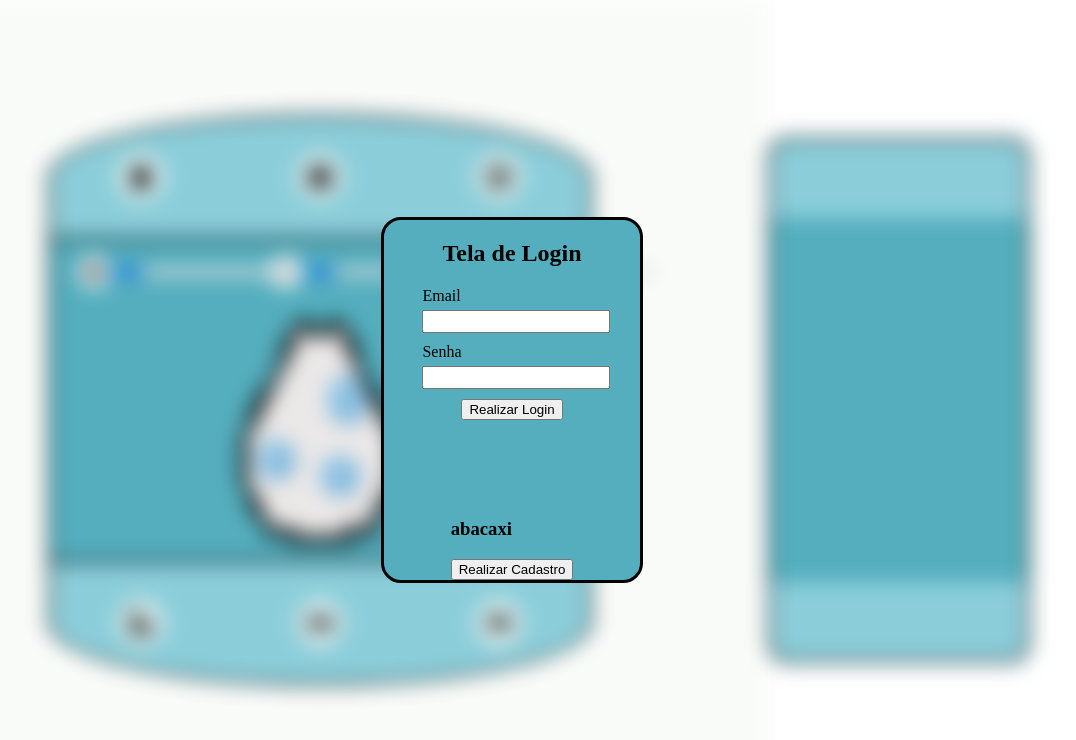
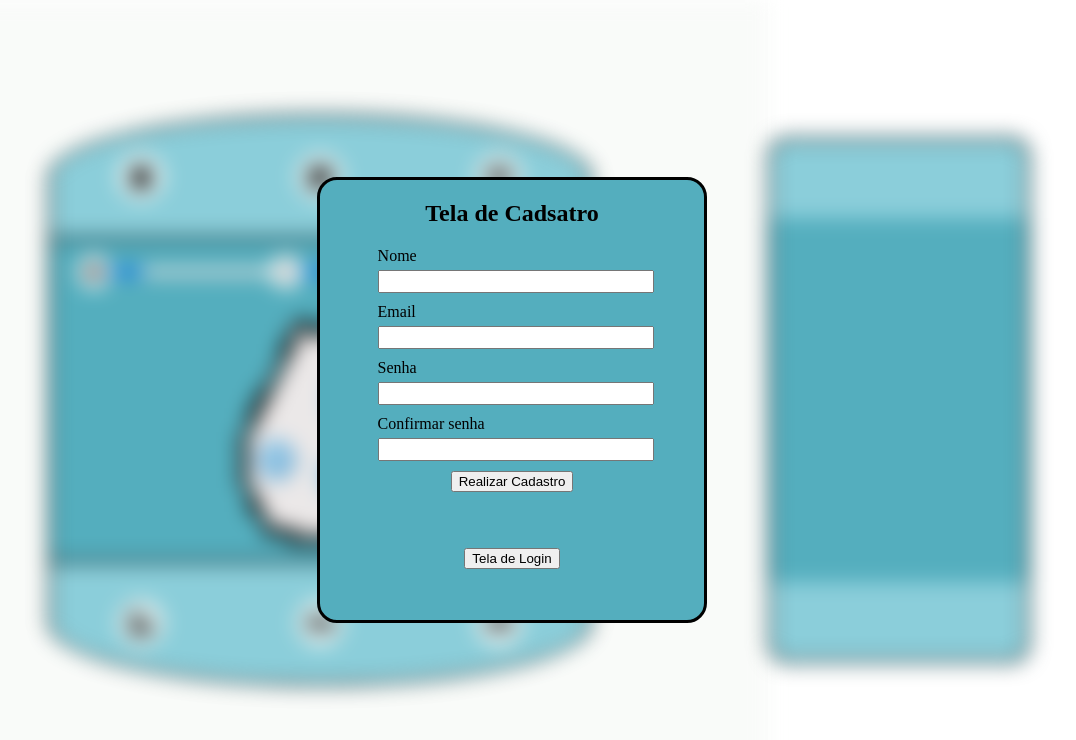
Before and after one commit to DanielaRodrigueS2/Tamagochi, a React (Vite) app in the folder ReactJs/Front-End/: page / in a window 1280 px wide. Shown: the top 740 px of the page, without its empty margins (128-1204 px from the left). Built offline with nearby package versions, Linux system fonts and the light colour scheme.

Commit message:
Tela de registro

```diff
--- a/ReactJs/Front-End/src/components/Registro.css
+++ b/ReactJs/Front-End/src/components/Registro.css
@@ -1,8 +1,8 @@
-.Login{
+.Registro{
     position: fixed;
     display: flex;
     width: 30%;
-    height: 45%;
+    height: 55%;
     background-color: rgb(84, 174, 190);
     align-items: center;
     justify-content: space-around;
@@ -38,3 +38,19 @@ input{
 button{
     align-self: center;
 }
+
+.botaoLogin{
+    display: flex;
+    justify-self: flex-start;
+}
+
+.Base{
+    display: flex;
+    align-items: center;
+    flex-direction: column;
+    height: 30%;
+}
+
+.MsgErro{
+    color: red;
+}
--- a/ReactJs/Front-End/src/components/Registro.jsx
+++ b/ReactJs/Front-End/src/components/Registro.jsx
@@ -1,29 +1,79 @@
 import './Registro.css'
-import { useState } from 'react'
+import { use, useState } from 'react'
 
-function Registro(){
+function Registro(props){
 
+    const [nome, setNome] = useState('')
     const [email, setEmail] = useState('');
     const [senha, setSenha] = useState('');
     const [validarSenha, setValidarSenha] = useState('');
     const {erro, setErro} = useState('abacaxi');
 
+    const handleSubmit = async (e) =>{
+        e.preventDefault();
+
+        if(senha !== validarSenha){
+            setErro('Senhas deve ser iguais');
+            return;
+        }
+
+        const dadosUser = {
+            nome: nome,
+            email: email,
+            senha: senha
+        }
+
+        try{
+
+            const resposta = await fetch('http://localhost/3000/register',{
+                method : 'POST',
+                headers: {'Content-Type': 'aplication/json'},
+                body: JSON.stringify(dadosUser)
+            });
+
+            if(!resposta.ok){
+                const erro = await resposta.json();
+                setErro(erro);
+                console.log(erro);
+                return
+            };
+
+            const dados = await resposta.json();
+            console.log('Cadastro realizado com sucesso');
+            alert('Usuário cadastrado com sucesso');
+
+        }
+        catch(error){
+            console.log('Erro ao realizar login', error);
+        }
+    }
+
+    const telaLogin = () =>{
+
+    }
+
     return(
 
         <div className='Registro'>
+            <h2>Tela de Cadsatro</h2>
             <form  onSubmit={handleSubmit} className='forms'>
+                <label>Nome</label>
+                <input value={nome} onChange={(e) => setNome(e.target.value)}></input>
                 <label>Email</label>
                 <input type='email' value={email} onChange={(e) => setEmail(e.target.value)}></input>
                 <label>Senha</label>
                 <input type='password' value={senha} onChange={(e) => setSenha(e.target.value)}></input>
+                <label>Confirmar senha</label>
                 <input type='password' value={validarSenha} onChange={(e) => setValidarSenha(e.target.value)}></input>
-                <button type='submit'>Realizar Login</button>
+                <button type='submit'>Realizar Cadastro</button>
             </form>
-
-                <h2>{erro}</h2>
-                <button>Login</button>
-
+            <div className='Base'>
+                <h2 className='MsgErro'>{erro}</h2>
+                <button onClick={telaLogin} className='botaoLogin'>Tela de Login</button>
+            </div>
         </div>
 
     )
 }
+
+export default Registro
--- a/ReactJs/Front-End/src/pages/Home.jsx
+++ b/ReactJs/Front-End/src/pages/Home.jsx
@@ -4,6 +4,7 @@ import Ovo from '../components/Ovo';
 import Status from '../components/Status';
 import MenuLateral from '../components/MenuLateral';
 import Login from '../components/Login';
+import Registro from '../components/Registro'
 import { FaEgg, FaHamburger, FaFutbol, FaBath, FaBed, FaGamepad} from 'react-icons/fa';
 import { useEffect, useState } from 'react';
 
@@ -11,6 +12,7 @@ function Home(){
 
     const [botaoApertado, setBotaoApertado] = useState('');
     const [menuLogin, setMenuLogin] = useState(true);
+    const [menuRegistro, setMenuRegistro] = useState(true)
     const [token, setToken] = useState(null);
 
     //Função para armazenar o token no local storage
@@ -54,7 +56,11 @@ function Home(){
             <MenuLateral blur={menuLogin} menu = {botaoApertado} ></MenuLateral>
 
             {menuLogin && (
-                <Login armazenaToken={armazenaToken}></Login>
+                <Login armazenaToken={armazenaToken} ></Login>
+            )}
+
+            {menuRegistro && (
+                <Registro></Registro>
             )}
 
         </div>
```
